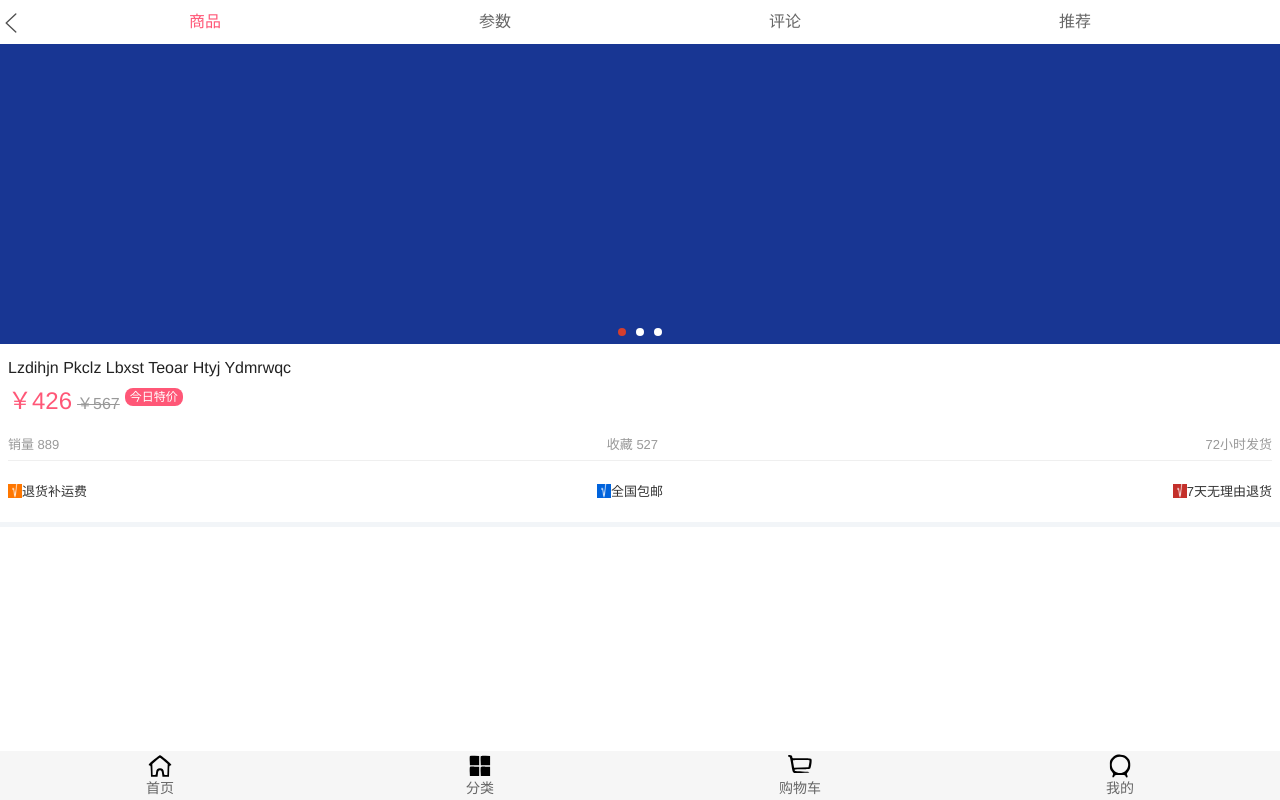
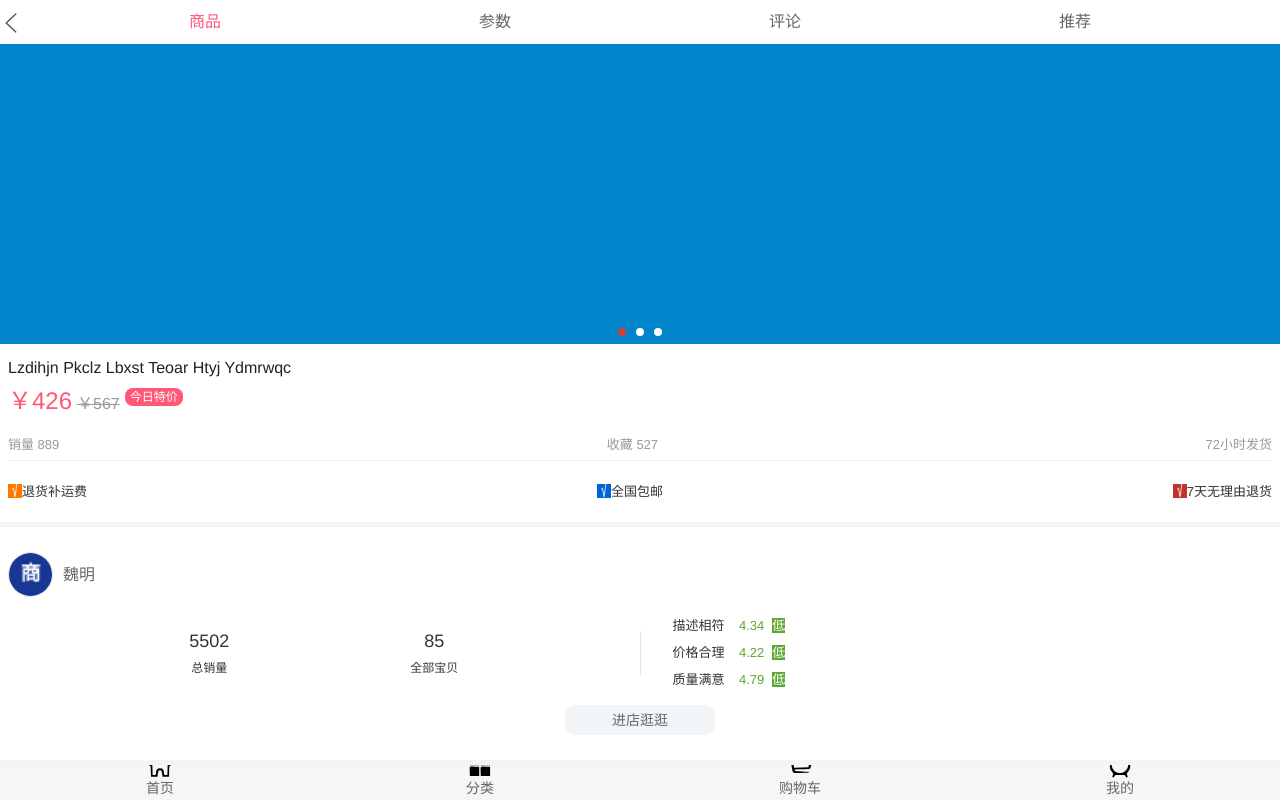
Before and after one commit to dhdonghua/supermall, a Vue app: page /detail/1 in a window 1280 px wide. Built offline with nearby package versions, Linux system fonts and the light colour scheme.

Commit message:
新增店铺信息组件

```diff
--- a/src/mockjs/index.js
+++ b/src/mockjs/index.js
@@ -75,19 +75,37 @@ Mock.mock(RegExp(baseURL + '/detail.*'), (options) => {
         'highNowPrice': ''
       },
       'columns': ['@integer(0, 1000)', '@integer(0, 1000)'],
-      'shopInfo' : {
-        'services' : [{
+      'shopInfo': {
+        'services': [{
           'icon': Random.dataImage('20x10', '√'),
           'name': '退货补运费'
-        },{
+        }, {
           'icon': Random.dataImage('20x10', '√'),
           'name': '全国包邮'
-        },{
+        }, {
           'icon': Random.dataImage('20x10', '√'),
           'name': '7天无理由退货'
-        },{
+        }, {
           'icon': Random.dataImage('20x10', '√'),
           'name': '72小时发货'
+        }],
+        'shopLogo': Random.dataImage('30x30', '商'),
+        'name': '@cname',
+        'cSells': '@integer(0, 100000)',
+        'cGoods': '@integer(0, 1000)',
+        'cFans': '@integer(0, 10000)',
+        'score': [{
+          'name': '描述相符',
+          'score': '@integer(400, 500)',
+          'isBetter': ''
+        }, {
+          'name': '价格合理',
+          'score': '@integer(400, 500)',
+          'isBetter': ''
+        }, {
+          'name': '质量满意',
+          'score': '@integer(400, 500)',
+          'isBetter': ''
         }]
       },
       'price': Random.integer(0, 1000),
--- a/src/network/detail.js
+++ b/src/network/detail.js
@@ -22,3 +22,19 @@ export class Goods {
     this.nowPrice = itemInfo.highNowPrice;
   }
 }
+
+export class Shop {
+  constructor(shopInfo) {
+    this.logo = shopInfo.shopLogo;
+    this.name = shopInfo.name;
+    this.fans = shopInfo.cFans;
+    this.sells = shopInfo.cSells;
+    this.score = shopInfo.score;
+    this.goodsCount = shopInfo.cGoods
+
+    for (let index = 0; index < this.score.length; index++) {
+      this.score[index].score = this.score[index].score / 100
+      this.score[index].isBetter = (this.score[index].score >= 4.8) ? true : false ;
+    }
+  }
+}
--- a/src/views/detail/Detail.vue
+++ b/src/views/detail/Detail.vue
@@ -1,8 +1,9 @@
 <template>
-  <div>
-    <detail-nav-bar />
+  <div id="detail">
+    <detail-nav-bar class="detail-nav-bar" />
     <detail-swiper :topImages="topImages" />
-    <detail-base-info :goodsItem="goodsItem"/>
+    <detail-base-info :goodsItem="goodsItem" />
+    <detail-shop-info :shop="shopInfo" />
   </div>
 </template>
 
@@ -10,18 +11,28 @@
 import DetailNavBar from "./childComps/DetailNavBar.vue";
 import DetailSwiper from "./childComps/DetailSwiper.vue";
 import DetailBaseInfo from './childComps/DetailBaseInfo.vue';
+import DetailShopInfo from './childComps/DetailShopInfo.vue';
 
-import { getDetail, Goods } from "network/detail";
-
+import {
+  getDetail,
+  Goods,
+  Shop
+} from "network/detail";
 
 export default {
   name: "Detail",
-  components: { DetailNavBar, DetailSwiper, DetailBaseInfo },
+  components: {
+    DetailNavBar,
+    DetailSwiper,
+    DetailBaseInfo,
+    DetailShopInfo
+  },
   data() {
     return {
       iid: null,
       topImages: [],
       goodsItem: {},
+      shopInfo: {}
     };
   },
   created() {
@@ -38,6 +49,7 @@ export default {
         const results = res.result
         this.topImages = results.itemInfo.topImage;
         this.goodsItem = new Goods(results.itemInfo, results.columns, results.shopInfo.services)
+        this.shopInfo = new Shop(results.shopInfo)
       });
     },
   },
@@ -45,4 +57,19 @@ export default {
 </script>
 
 <style scoped>
+#detail {
+  /* 为了覆盖底部的导航栏MainTabBar组件 */
+  position: relative;
+  z-index: 9;
+  background-color: #fff;
+}
+
+.detail-nav-bar {
+  position: -webkit-sticky;
+  /* Safari */
+  position: sticky;
+  top: 0;
+  z-index: 9;
+  background-color: #fff;
+}
 </style>
--- a/src/views/detail/childComps/DetailBaseInfo.vue
+++ b/src/views/detail/childComps/DetailBaseInfo.vue
@@ -26,6 +26,9 @@ export default {
   props: {
     goodsItem: {
       type: Object,
+      default () {
+        return {};
+      },
     },
   },
 };
--- /dev/null
+++ b/src/views/detail/childComps/DetailShopInfo.vue
@@ -0,0 +1,153 @@
+<template>
+  <div class="shop-info">
+    <div class="shop-top">
+      <img :src="shop.logo">
+      <span class="title">{{shop.name}}</span>
+    </div>
+    <div class="shop-middle">
+      <div class="shop-middle-item shop-middle-left">
+        <div class="info-sells">
+          <div class="sells-count">
+            {{ shop.sells }}
+          </div>
+          <div class="sells-text">总销量</div>
+        </div>
+        <div class="info-goods">
+          <div class="goods-count">
+            {{shop.goodsCount}}
+          </div>
+          <div class="goods-text">全部宝贝</div>
+        </div>
+      </div>
+      <div class="shop-middle-item shop-middle-right">
+        <table>
+          <tr v-for="(item, index) in shop.score" :key="index">
+            <td>{{item.name}}</td>
+            <td class="score" :class="{'score-better': item.isBetter}">{{item.score}}</td>
+            <td class="better" :class="{'better-more': item.isBetter}"><span>{{ item.isBetter ? '高' : '低' }}</span></td>
+          </tr>
+        </table>
+      </div>
+    </div>
+    <div class="shop-bottom">
+      <div class="enter-shop">进店逛逛</div>
+    </div>
+  </div>
+</template>
+
+<script>
+export default {
+  name: "DetailShopInfo",
+  props: {
+    shop: {
+      type: Object,
+      default () {
+        return {};
+      },
+    }
+  },
+}
+</script>
+
+<style scoped>
+.shop-info {
+  padding: 25px 8px;
+  border-bottom: 5px solid #f2f5f8;
+}
+
+.shop-top {
+  line-height: 45px;
+  /* 让元素垂直中心对齐 */
+  display: flex;
+  align-items: center;
+}
+
+.shop-top img {
+  width: 45px;
+  height: 45px;
+  border-radius: 50%;
+  border: 1px solid rgba(0, 0, 0, .1);
+}
+
+.shop-top .title {
+  margin-left: 10px;
+  vertical-align: center;
+}
+
+.shop-middle {
+  margin-top: 15px;
+  display: flex;
+  align-items: center;
+}
+
+.shop-middle-item {
+  flex: 1;
+}
+
+.shop-middle-left {
+  display: flex;
+  justify-content: space-evenly;
+  color: #333;
+  text-align: center;
+  border-right: 1px solid rgba(0, 0, 0, .1);
+}
+
+.sells-count,
+.goods-count {
+  font-size: 18px;
+}
+
+.sells-text,
+.goods-text {
+  margin-top: 10px;
+  font-size: 12px;
+}
+
+.shop-middle-right {
+  font-size: 13px;
+  color: #333;
+}
+
+.shop-middle-right table {
+  width: 120px;
+  margin-left: 30px;
+}
+
+.shop-middle-right table td {
+  padding: 5px 0;
+}
+
+.shop-middle-right .score {
+  color: #5ea732;
+}
+
+.shop-middle-right .score-better {
+  color: #f13e3a;
+}
+
+.shop-middle-right .better span {
+  background-color: #5ea732;
+  color: #fff;
+  text-align: center;
+}
+
+.shop-middle-right .better-more span {
+  background-color: #f13e3a;
+}
+
+.shop-bottom {
+  text-align: center;
+  margin-top: 10px;
+}
+
+.enter-shop {
+  display: inline-block;
+  font-size: 14px;
+  background-color: #f2f5f8;
+  width: 150px;
+  height: 30px;
+  text-align: center;
+  line-height: 30px;
+  border-radius: 10px;
+}
+</style>
```
